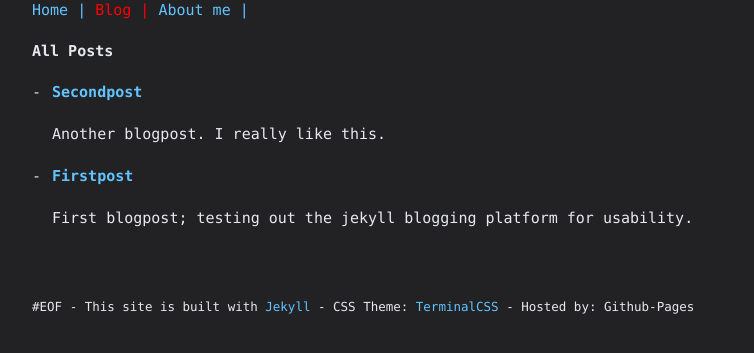
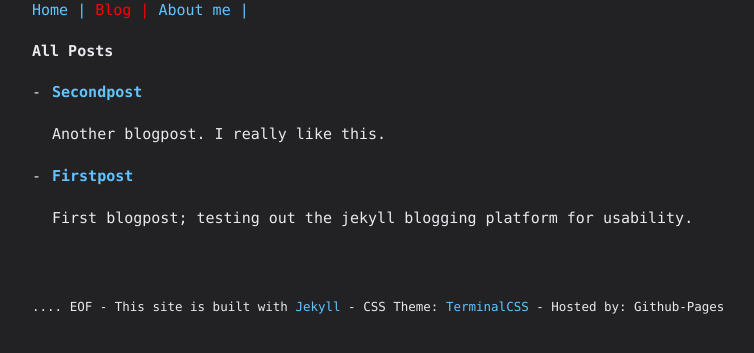
Before and after one commit to basdds/basdds.github.io, a Jekyll site: the page built from blog.html, in a window 1280 px wide. Shown: the top 353 px of the page, without its empty margins (178-932 px from the left). Built offline with Jekyll 4.4.1, drawn with Linux system fonts in a browser that asks for light colours.

Commit message:
site update

```diff
--- a/_includes/footer.html
+++ b/_includes/footer.html
@@ -1,5 +1,5 @@
 <br/>
 <br/>
 <sub>
-#EOF - This site is built with <a href="https://jekyllrb.com/">Jekyll</a> - CSS Theme: <a href="https://terminalcss.xyz/">TerminalCSS</a> - Hosted by: Github-Pages
+.... EOF - This site is built with <a href="https://jekyllrb.com/">Jekyll</a> - CSS Theme: <a href="https://terminalcss.xyz/">TerminalCSS</a> - Hosted by: Github-Pages
 </sub>
```
Also changed, not shown: 5 other files.
